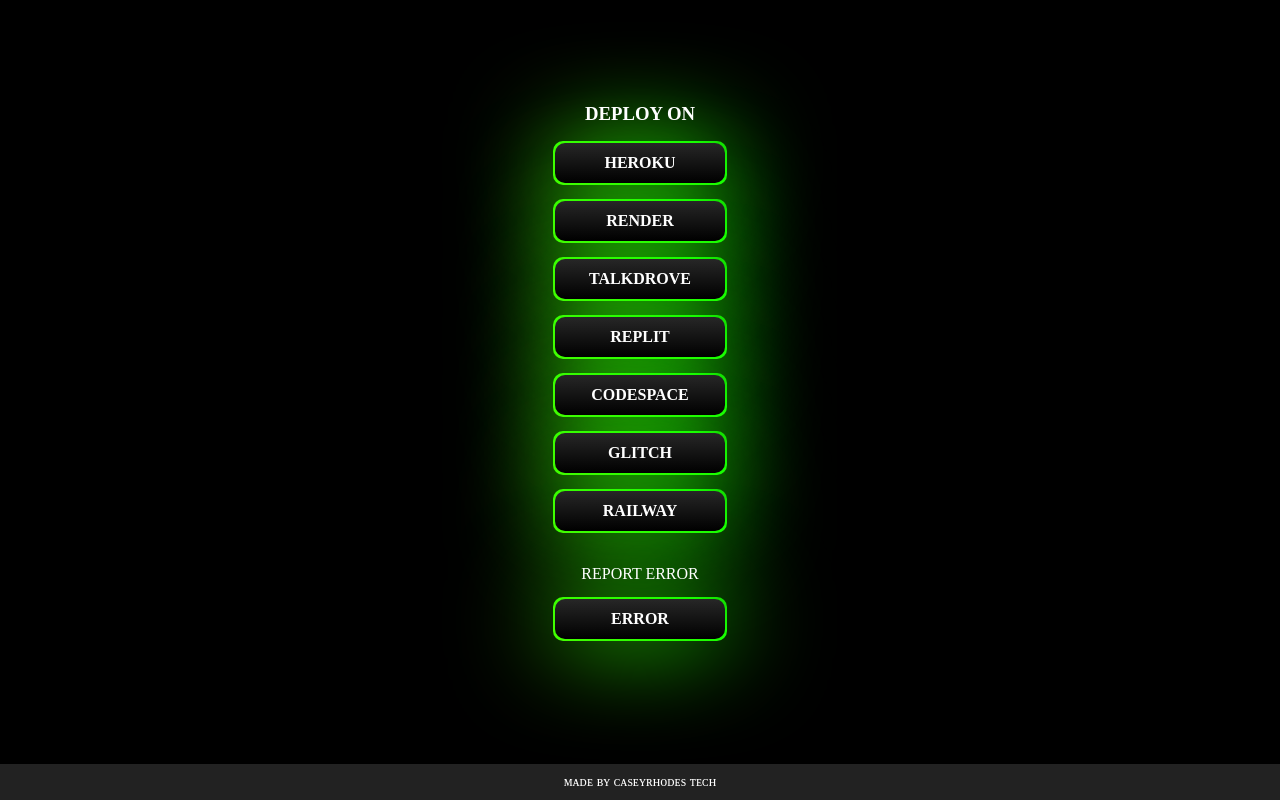
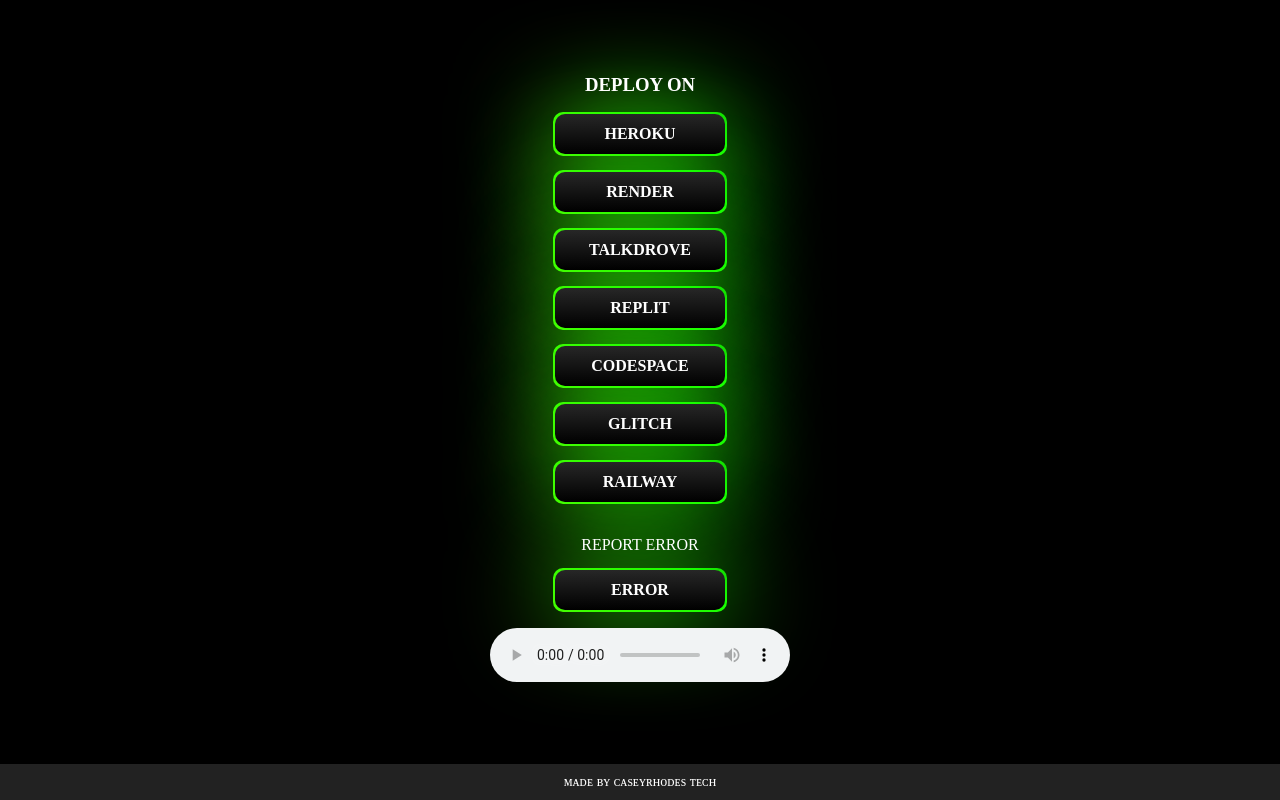
Before and after one commit to caseyweb/deployment-yr, a plain HTML site: page index.html in a window 1280 px wide. Drawn offline with Linux system fonts and the light colour scheme.

Commit message:
ᴄᴀsᴇʏʀʜᴏᴅᴇs xᴍᴅ

```diff
--- a/index.html
+++ b/index.html
@@ -125,6 +125,14 @@
 
     <a href="https://wa.me/++254781496274?text=HAVE_ERROR_CASEYRHODES" class="button" target="_blank"> <span>ERROR</span> </a> <br>
 
+    <div id="music-player">
+      <audio controls autoplay loop>
+          <source src="https://files.catbox.moe/92gu1n.mp3" type="audio/mpeg">
+          Your browser does not support the audio element.
+      </audio>
+  </div>
+
+
     <footer>
      ᴍᴀᴅᴇ ʙʏ ᴄᴀsᴇʏʀʜᴏᴅᴇs ᴛᴇᴄʜ<span id="currentYear"></span>
     </footer>
```
